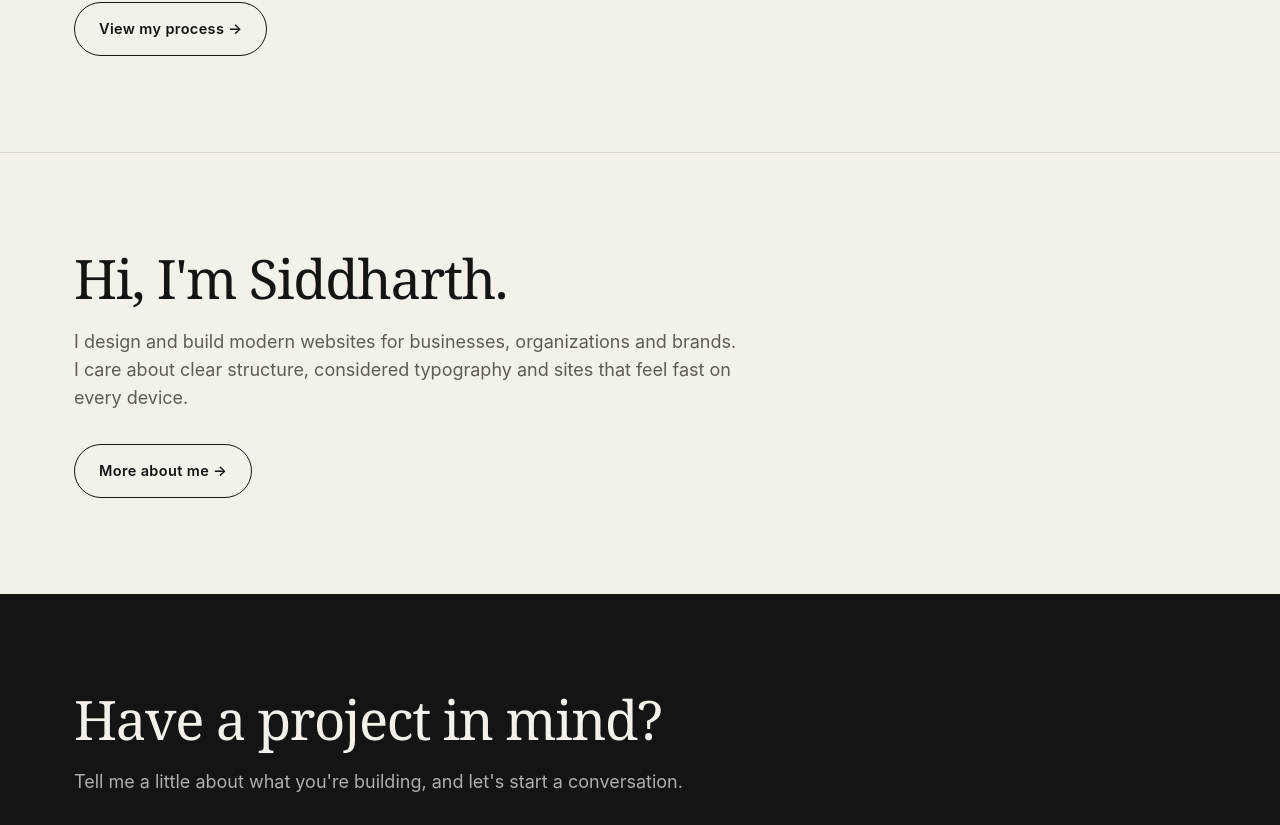
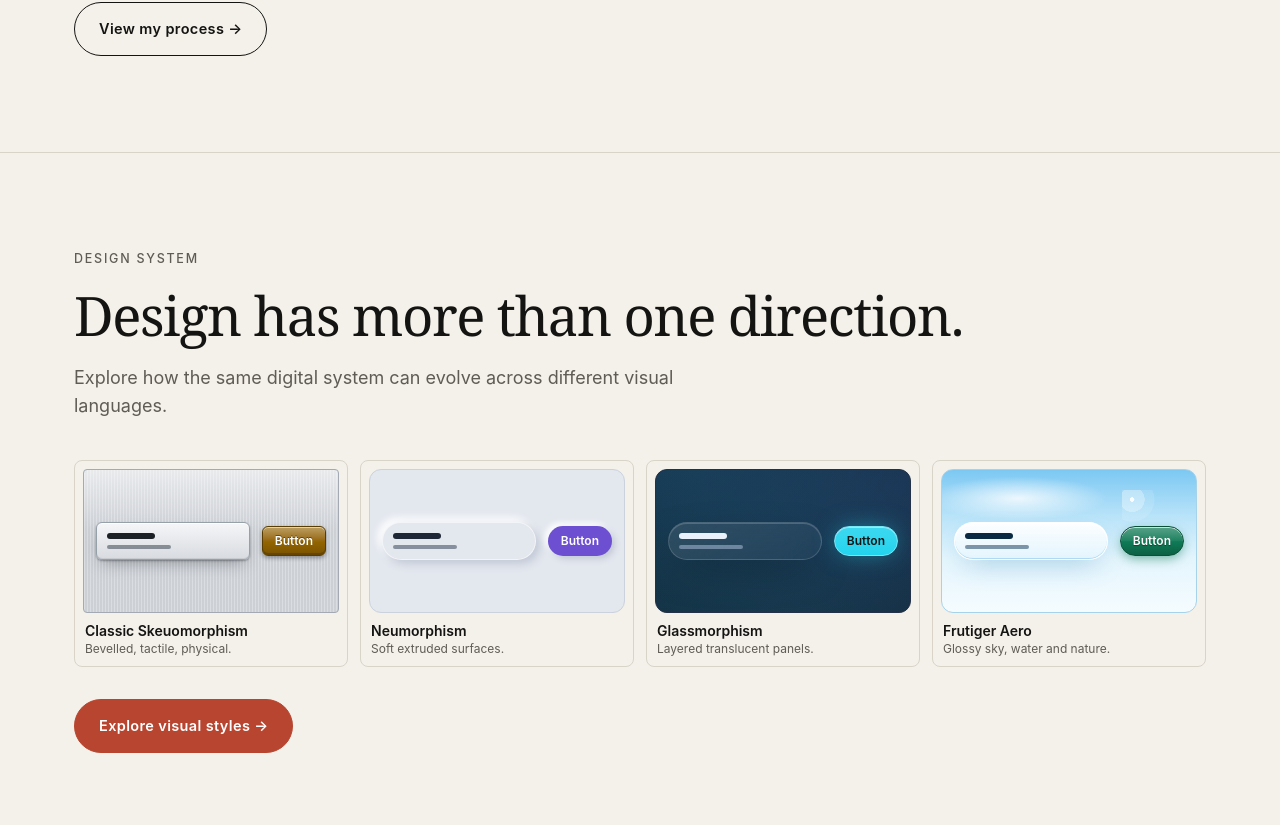
Before and after one commit to Siddharth3188/portfolio-v2, a Next.js app: page / in a window 1280 px wide. Shown: the part 4495-5320 px from the top of the page. Built offline with nearby package versions, Linux system fonts and the light colour scheme.

Commit message:
Integrate StyleShowcase into the main page
Added StyleShowcase component to the page layout.

```diff
--- a/app/page.tsx
+++ b/app/page.tsx
@@ -4,6 +4,7 @@ import SectionHeading from "@/components/SectionHeading";
 import ProjectShowcase from "@/components/ProjectShowcase";
 import ServiceList from "@/components/ServiceList";
 import ProcessTimeline from "@/components/ProcessTimeline";
+import StyleShowcase from "@/components/StyleShowcase";
 import CTASection from "@/components/CTASection";
 import { services } from "@/data/services";
 import { site } from "@/data/site";
@@ -21,7 +22,7 @@ export default function Home() {
           <div className="mt-10"><ProjectShowcase /></div>
         </div>
       </section>
-      <section className="bg-fg py-24 text-bg">
+      <section data-band="" className="bg-fg py-24 text-bg">
         <div className="wrap">
           <SectionHeading inverse title="What I Do" className="mb-10" />
           <ServiceList inverse services={services.filter((s) => s.home)} />
@@ -39,6 +40,7 @@ export default function Home() {
           <div className="mt-8"><Button href="/process">View my process →</Button></div>
         </div>
       </section>
+      <StyleShowcase />
       <section className="border-t border-line py-24">
         <div className="wrap">
           <SectionHeading title="Hi, I'm Siddharth." description="I design and build modern websites for businesses, organizations and brands. I care about clear structure, considered typography and sites that feel fast on every device." />
```
